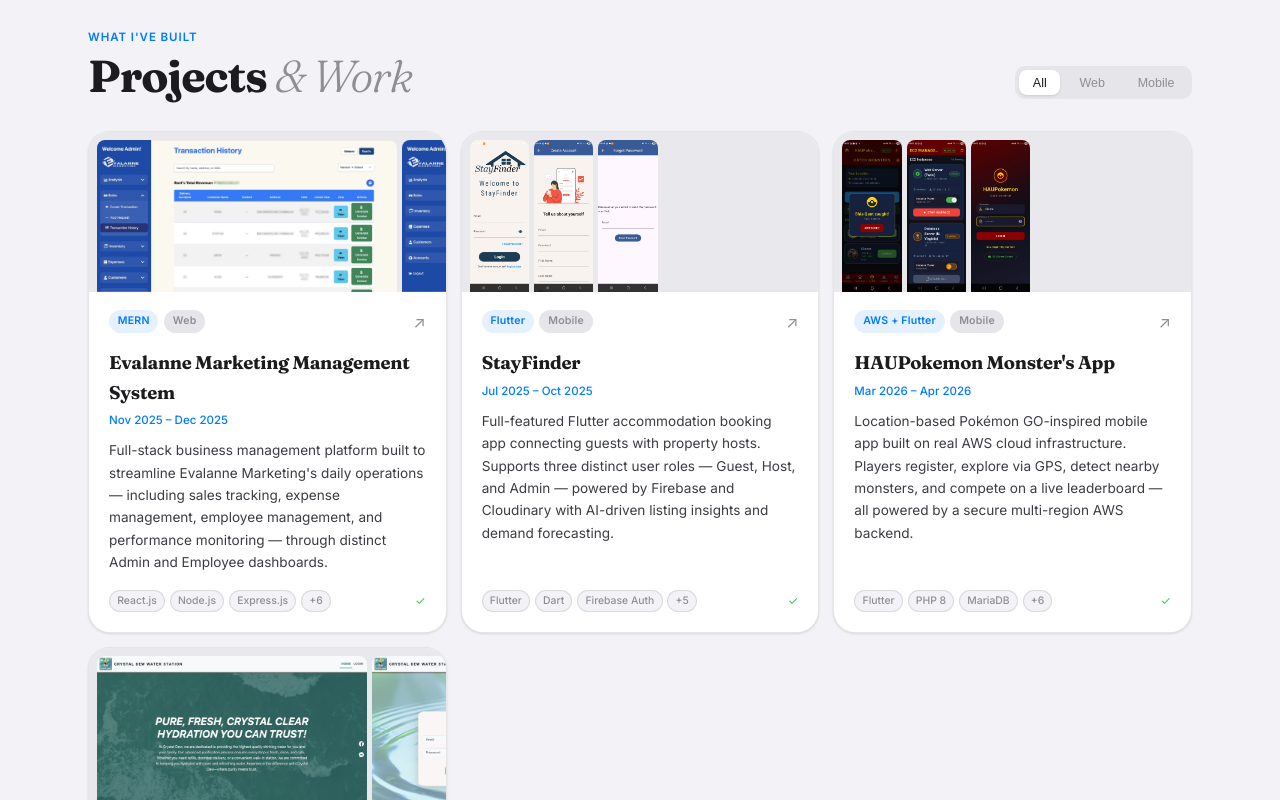
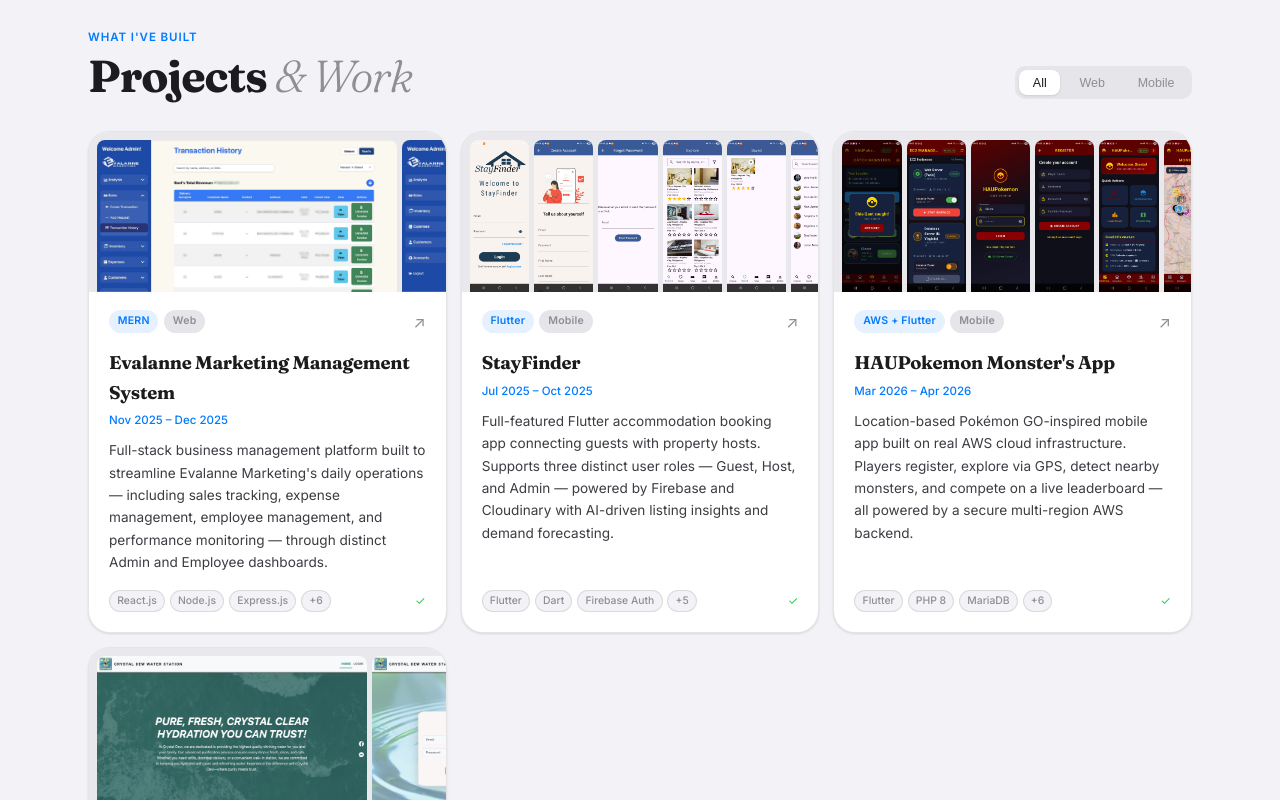
Before and after one commit to Kian-James/My-Portfolio, a React (Vite) app: page / in a window 1280 px wide. Shown: the part 1660-2460 px from the top of the page. Built offline with nearby package versions, Linux system fonts and the light colour scheme.

Commit message:
project images change

```diff
--- a/src/components/Projects.module.css
+++ b/src/components/Projects.module.css
@@ -94,11 +94,19 @@
   height: 160px;
   display: flex;
   gap: 5px;
-  overflow: hidden;
+  overflow-x: auto;
+  overflow-y: hidden;
   background: #E8E8ED;
   padding: 8px 8px 0;
   flex-shrink: 0;
+  scrollbar-width: none;
+  -webkit-overflow-scrolling: touch;
+  cursor: grab;
 }
+
+.cardImages::-webkit-scrollbar { display: none; }
+
+.cardImages:active { cursor: grabbing; }
 
 .cardImages img {
   height: 100%;
--- a/src/components/Projects.tsx
+++ b/src/components/Projects.tsx
@@ -17,7 +17,9 @@
   onClick: () => void;
   index: number;
 }) {
-  const previewImgs = project.images?.slice(0, 3) ?? [];
+  // Mobile projects are portrait screenshots — show more in the scrollable strip
+  const previewCount = project.category === 'Mobile' ? 8 : 3;
+  const previewImgs = project.images?.slice(0, previewCount) ?? [];
 
   return (
     <article
```
